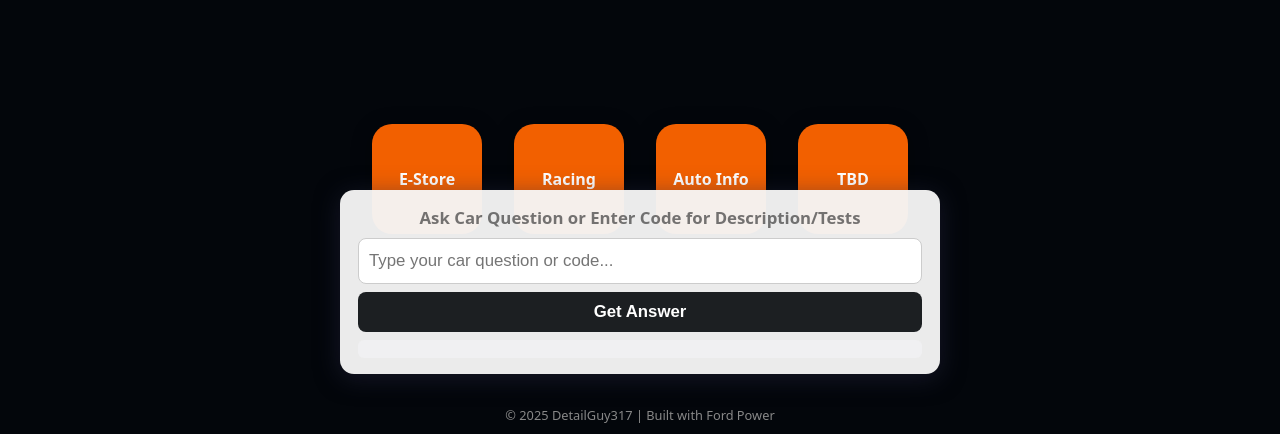
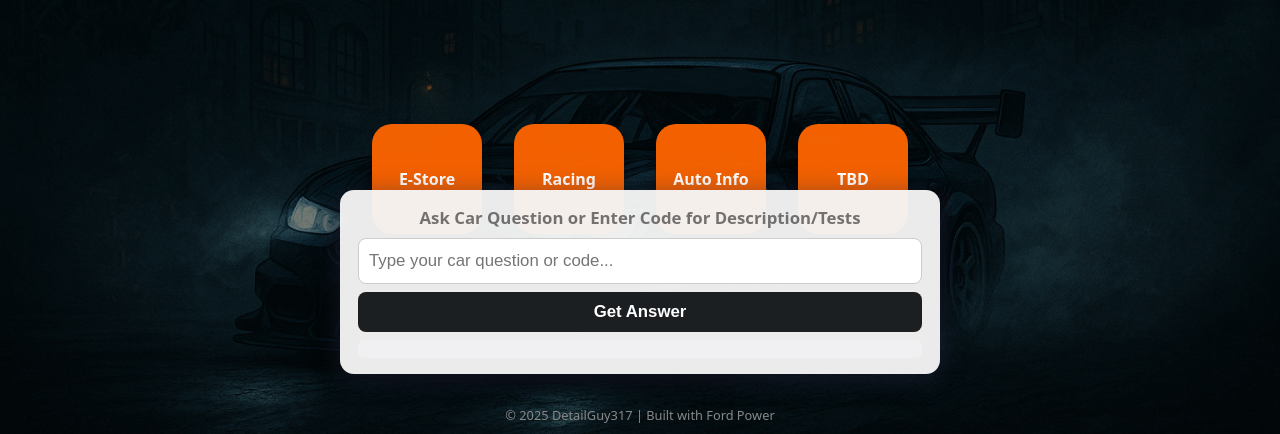
Before and after one commit to detailguy317/detailguy317.github.io, a plain HTML site: page index.html in a window 1280 px wide. Shown: the part 366-800 px from the top of the page. Drawn offline with Linux system fonts and the light colour scheme.

Commit message:
Update index.html

```diff
--- a/index.html
+++ b/index.html
@@ -19,7 +19,7 @@
   #background {
     position: fixed;
     inset: 0;
-    background: url("./YOUR_BACKGROUND_IMAGE.jpg") center/cover no-repeat fixed;
+    background: url("./webback.jpg") center/cover no-repeat fixed;
     animation: bgMove 40s ease-in-out infinite alternate;
     z-index: 0;
   }
```
